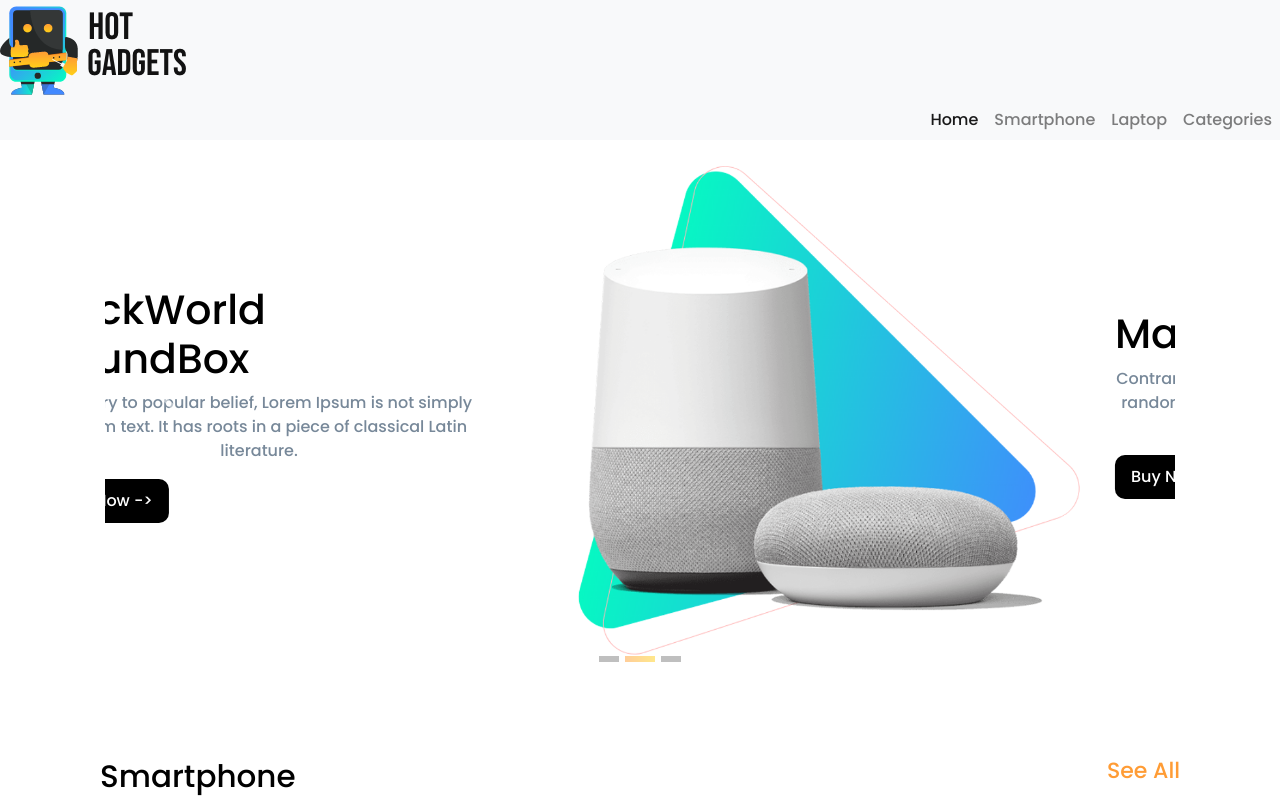
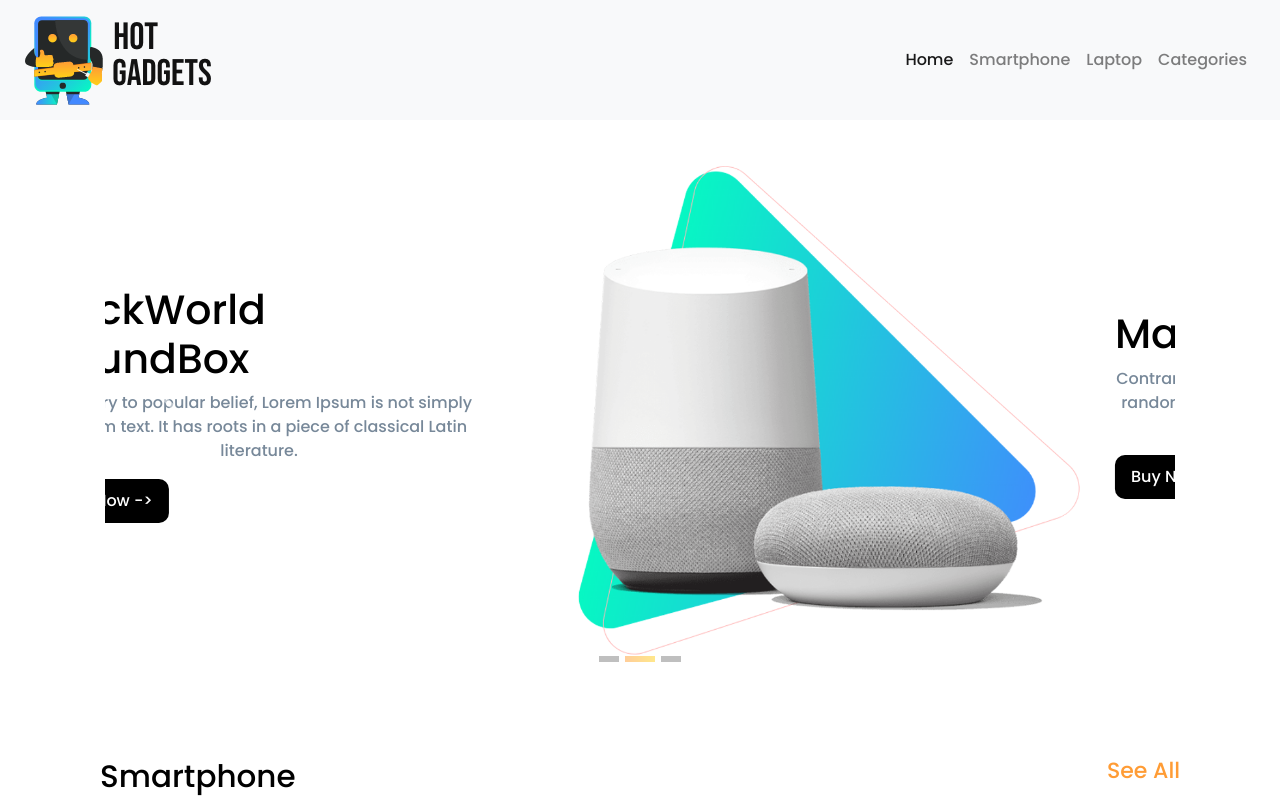
Before and after one commit to parijat-datta/electronicsSHOP, a plain HTML site: page index.html in a window 1280 px wide. Shown: the top 800 px of the page. Drawn offline with nearby package versions, Linux system fonts and the light colour scheme.

Commit message:
fixed Navbar

```diff
--- a/index.html
+++ b/index.html
@@ -16,7 +16,7 @@
 
 <!--NavBar Start Here-->
 <div class="container-fluid">
-<nav class="fixed-top  navbar-expand-md navbar-light bg-light ">
+<nav class=" d-flex align-items-center fixed-top navbar-expand-md navbar-light bg-light jhamela ">
 <a class="navbar-brand" href="#">
     <img class="img-fluid" src="logo.png" alt="">
 </a>
--- a/style.css
+++ b/style.css
@@ -1,4 +1,7 @@
+.jhamela{
 
+   padding:10px 25px;
+}
 .navbar-nav>li>a{
 color:black;
 font-family: 'Poppins', sans-serif;
@@ -143,6 +146,7 @@ text-align: center;
 .categories {
     text-align: center;
     margin-top: 150px;
+
 }
 
 .cat-underline{
@@ -165,7 +169,7 @@ text-align: center;
 
     .cat-head h4{
         font-family: 'Poppins', sans-serif;
-        font-size: 24px;
+        font-size: 30px;
         margin-top: -20px;
 
     }
```
